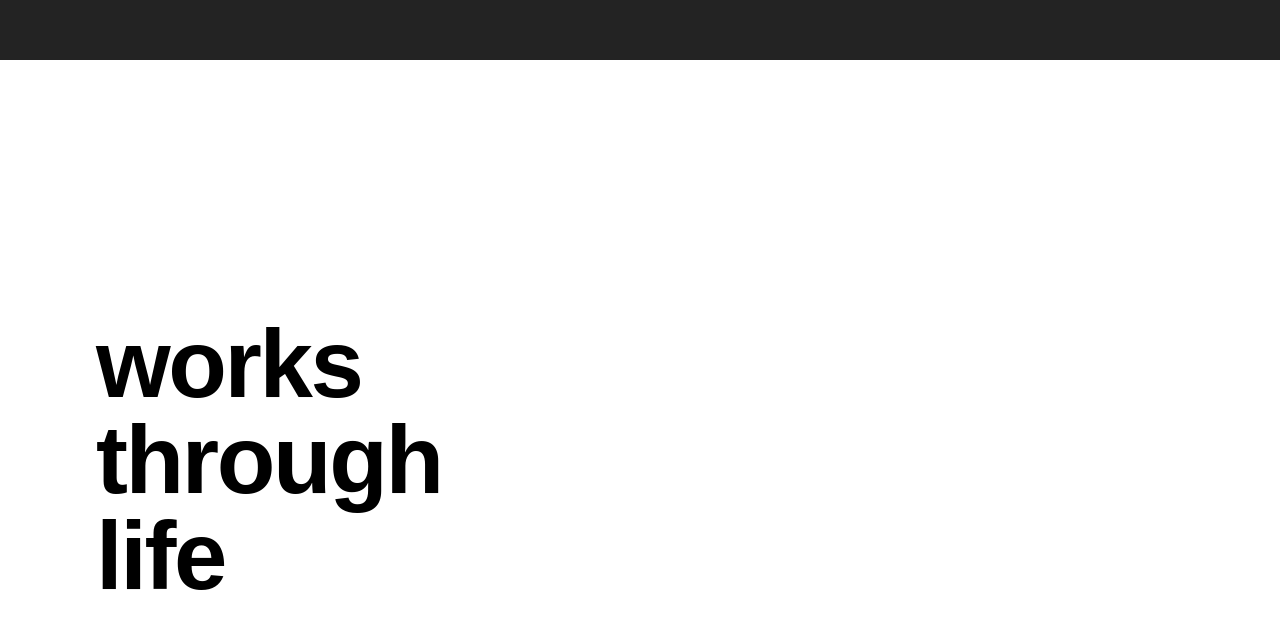
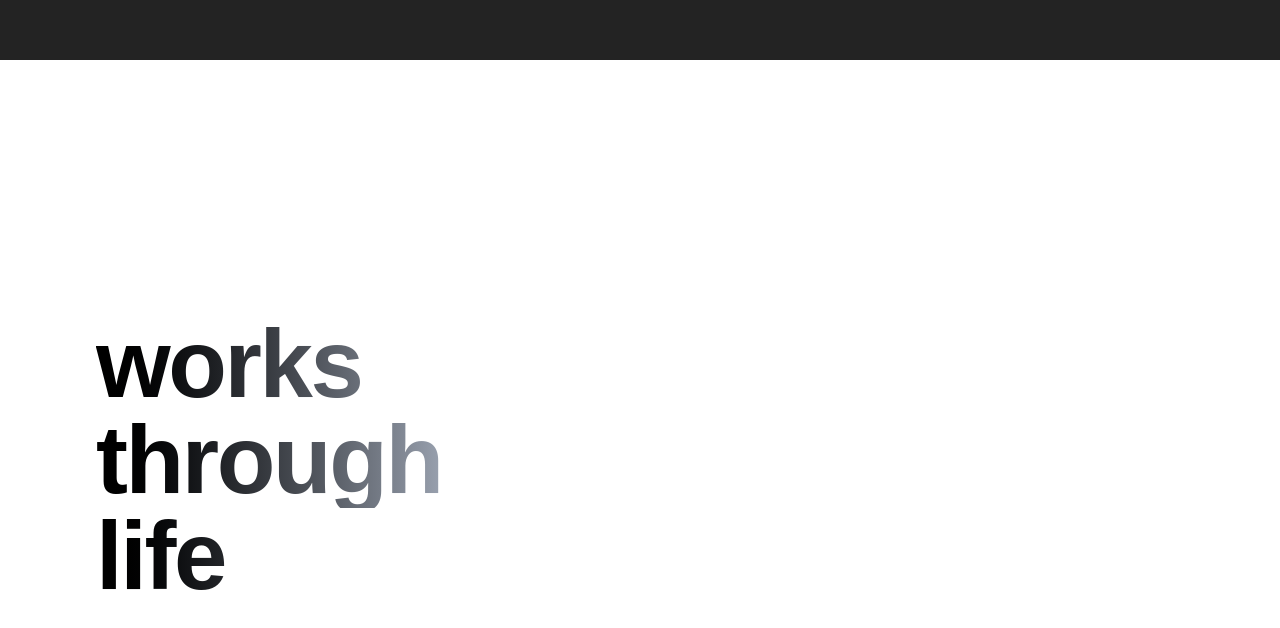
Before and after one commit to EarlClydeeee/ec_portfolio, a Next.js app in the folder earl-clyde-portfolio/: page / in a window 1280 px wide. Shown: the part 3940-4568 px from the top of the page. Built offline with nearby package versions, Linux system fonts and the light colour scheme.

Commit message:
fix: gradient and position of section works-through-life

```diff
--- a/earl-clyde-portfolio/app/page.tsx
+++ b/earl-clyde-portfolio/app/page.tsx
@@ -113,13 +113,13 @@ export default function EarlClydePortfolio() {
       {/* Works Through Life Section */}
       <section className="h-screen flex items-center justify-start bg-white pl-8 md:pl-16 lg:pl-24">
         <div>
-          <h2 className="text-6xl md:text-7xl lg:text-8xl font-black text-black leading-none tracking-tight">
+          <h2 className="text-6xl md:text-7xl lg:text-8xl font-black leading-none tracking-tight bg-gradient-to-r from-black to-gray-400 bg-clip-text text-transparent">
             works
           </h2>
-          <h2 className="text-6xl md:text-7xl lg:text-8xl font-black text-black leading-none tracking-tight">
+          <h2 className="text-6xl md:text-7xl lg:text-8xl font-black leading-none tracking-tight bg-gradient-to-r from-black to-gray-400 bg-clip-text text-transparent">
             through
           </h2>
-          <h2 className="text-6xl md:text-7xl lg:text-8xl font-black text-black leading-none tracking-tight">
+          <h2 className="text-6xl md:text-7xl lg:text-8xl font-black leading-none tracking-tight bg-gradient-to-r from-black to-gray-400 bg-clip-text text-transparent">
             life
           </h2>
         </div>
```
